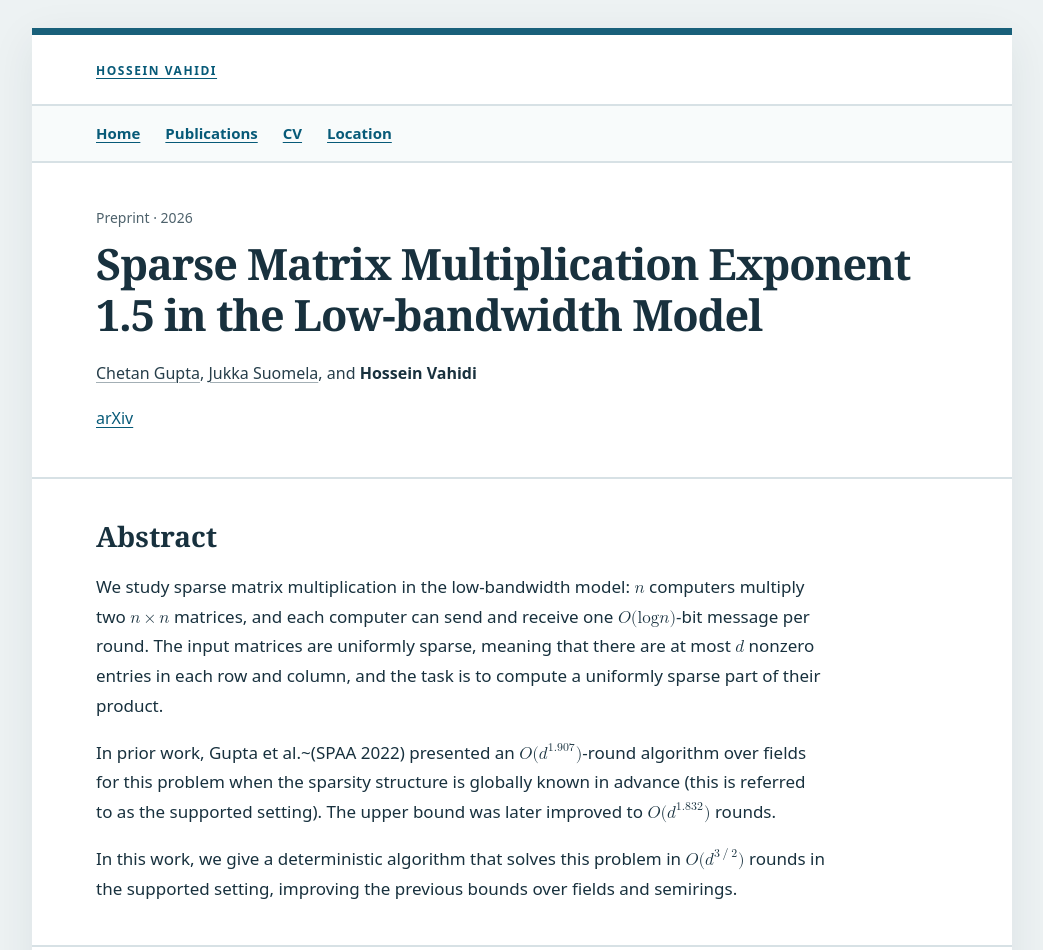
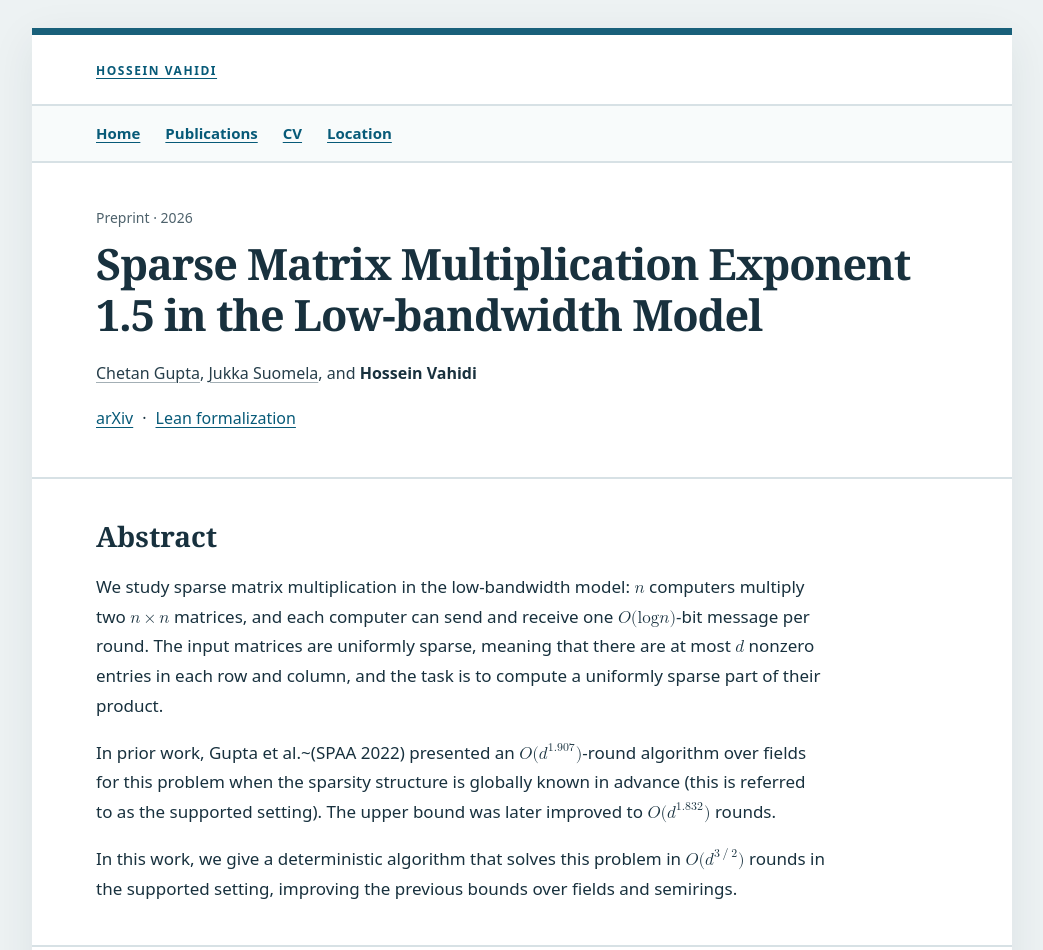
Before and after one commit to HnVahidi/hnvahidi.github.io, a plain HTML site: page papers/lb-sparse-mm-exponent26/index.html in a window 1280 px wide. Shown: the top 950 px of the page, without its empty margins (118-1161 px from the left). Drawn offline with Linux system fonts and the light colour scheme.

Commit message:
Link Lean formalization from sparse matrix paper

```diff
--- a/papers/lb-sparse-mm-exponent26/index.html
+++ b/papers/lb-sparse-mm-exponent26/index.html
@@ -25,7 +25,7 @@
     <p class="pub-meta">Preprint · 2026</p>
     <h1>Sparse Matrix Multiplication Exponent 1.5 in the Low-bandwidth Model</h1>
     <p class="authors"><a class="coauthor-link" href="https://sites.google.com/view/chetan-gupta/home">Chetan Gupta</a>, <a class="coauthor-link" href="https://jukkasuomela.fi/">Jukka Suomela</a>, and <strong>Hossein Vahidi</strong></p>
-    <p class="version-links"><a href="https://arxiv.org/abs/2611.15201">arXiv</a></p>
+    <p class="version-links"><a href="https://arxiv.org/abs/2611.15201">arXiv</a> <span aria-hidden="true">·</span> <a href="https://doi.org/10.5281/zenodo.24127514">Lean formalization</a></p>
 
   </header>
   <section class="section abstract" aria-labelledby="abstract-heading">
```
